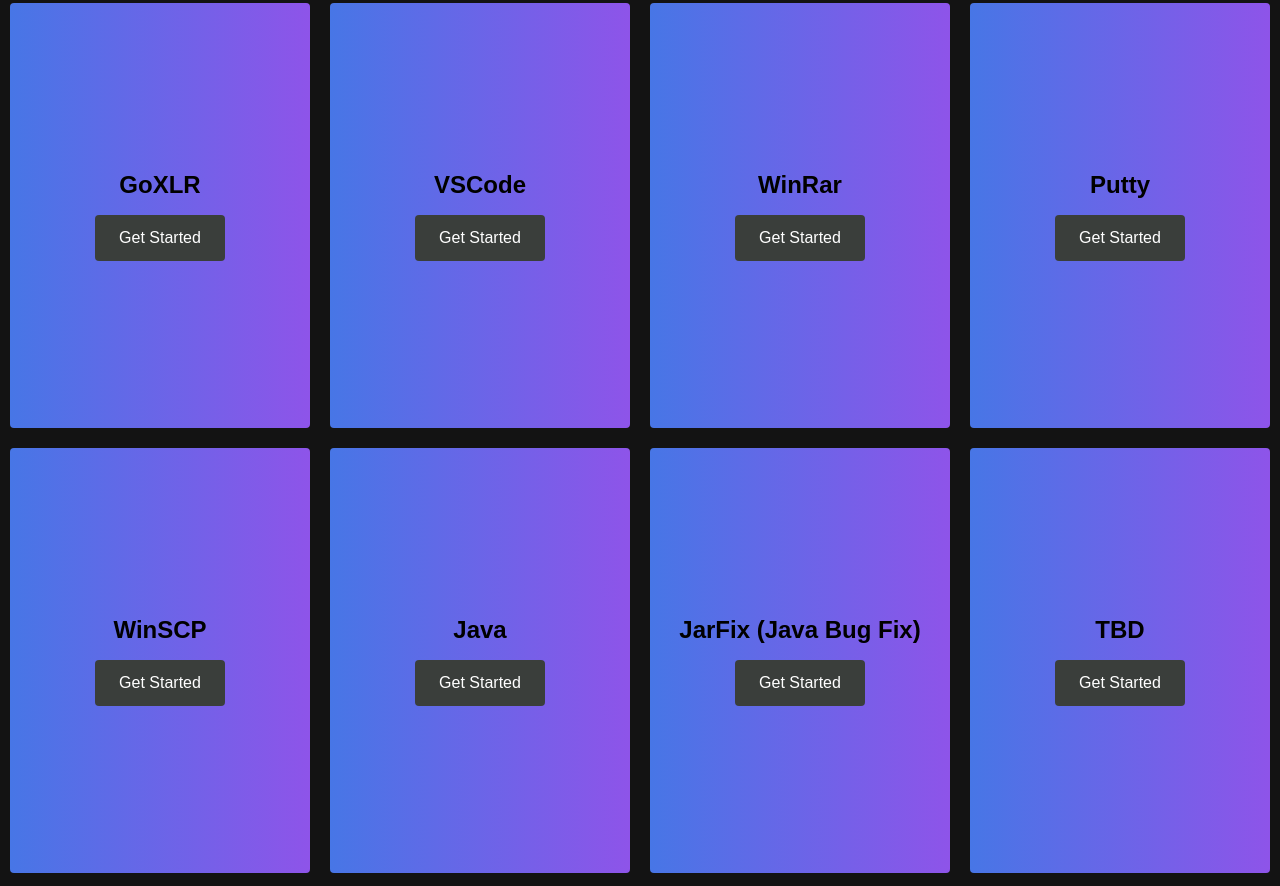
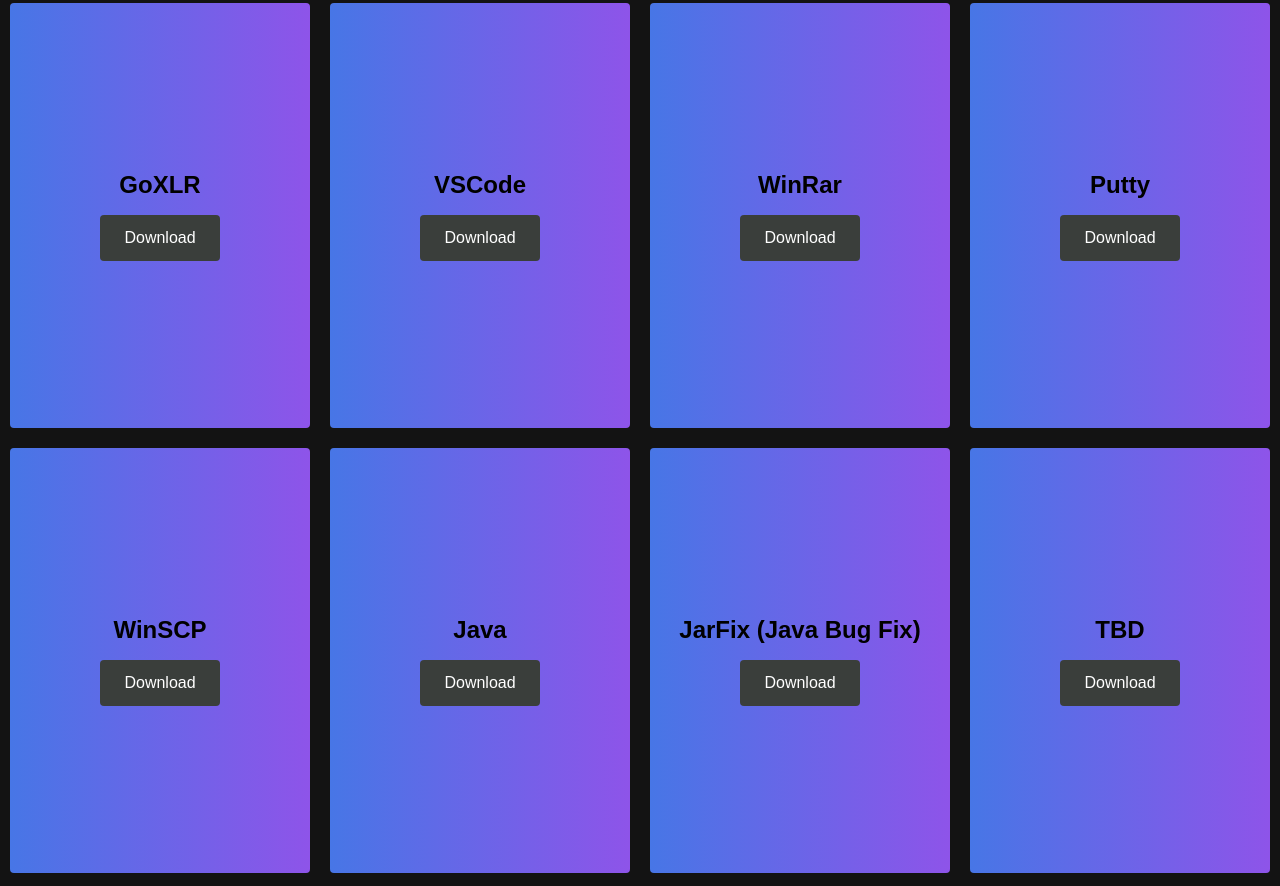
Before and after one commit to BlastSephtis/BlastOS, a plain HTML site: page index.html in a window 1280 px wide. Shown: the part 2874-3760 px from the top of the page. Drawn offline with Linux system fonts and the light colour scheme.

Commit message:
made minor changes to index.html These changes were to common tags and removing some tags as well.

```diff
--- a/index.html
+++ b/index.html
@@ -142,35 +142,35 @@
         <div class="services__wrapper">
             <div class="services__card">
                 <h2>GoXLR</h2>
-                <div class="services__btn"><a href="./Downloadables/GoXLR-App-1.3.3.130.exe" download><button>Get Started</button></a></div>
+                <div class="services__btn"><a href="./Downloadables/GoXLR-App-1.3.3.130.exe" download><button>Download</button></a></div>
             </div>
             <div class="services__card">
                 <h2>VSCode</h2>
-                <div class="services__btn"><a href="./Downloadables/VSCodeUserSetup-x64-1.69.2.exe" download><button>Get Started</button></a></div>
+                <div class="services__btn"><a href="./Downloadables/VSCodeUserSetup-x64-1.69.2.exe" download><button>Download</button></a></div>
             </div>
             <div class="services__card">
                 <h2>WinRar</h2>
-                <div class="services__btn"><a href="./Downloadables/winrar-x64-611.exe" download><button>Get Started</button></a></div>
+                <div class="services__btn"><a href="./Downloadables/winrar-x64-611.exe" download><button>Download</button></a></div>
             </div>
             <div class="services__card">
                 <h2>Putty</h2>
-                <div class="services__btn"><a href="./Downloadables/putty-64bit-0.77-installer.msi" download><button>Get Started</button></a></div>
+                <div class="services__btn"><a href="./Downloadables/putty-64bit-0.77-installer.msi" download><button>Download</button></a></div>
             </div>
             <div class="services__card">
                 <h2>WinSCP</h2>
-                <div class="services__btn"><a href="./Downloadables/WinSCP-5.21.1-Setup.exe" download><button>Get Started</button></a></div>
+                <div class="services__btn"><a href="./Downloadables/WinSCP-5.21.1-Setup.exe" download><button>Download</button></a></div>
             </div>
             <div class="services__card">
                 <h2>Java</h2>
-                <div class="services__btn"><a href="./Downloadables/JavaSetup8u341.exe" download><button>Get Started</button></a></div>
+                <div class="services__btn"><a href="./Downloadables/JavaSetup8u341.exe" download><button>Download</button></a></div>
             </div>
             <div class="services__card">
                 <h2>JarFix (Java Bug Fix)</h2>
-                <div class="services__btn"><a href="./Downloadables/jarfix.exe" download><button>Get Started</button></a></div>
+                <div class="services__btn"><a href="./Downloadables/jarfix.exe" download><button>Download</button></a></div>
             </div>
             <div class="services__card">
                 <h2>TBD</h2>
-                <div class="services__btn"><a href="" download><button>Get Started</button></a></div>
+                <div class="services__btn"><a href="" download><button>Download</button></a></div>
             </div>
         </div>
     </div>
@@ -193,11 +193,10 @@
         <div class="main__container">
             <div class="main__content">
                 <h2>Thanks for using BlastOS</h2>
-                <p>Use the button below to close this page</p>
                 <button class="main__btn"><a href="./Twitch Images/JEBAITED.jpg">Bye</a></button>
             </div>
             <div class="main__img--container">
-                <div class="main__img--card" id="card-2"><img class="" src="" alt=""></div>
+                <div class="main__img--card" id="card-2"><p>(will add something here)</p></div>
             </div>
         </div>
     </div>
@@ -253,7 +252,7 @@
                     <div class="footer__logo">
                         <a href="/" id="footer__logo">Blast OS</a>
                     </div>
-                    <p class="website__rights">© Blast OS 2020. All right reserved</p>
+                    <p class="website__rights">BlastOS 2022 by BlastSephtis</p>
                     <div class="social__icons">
                         <a href="https://www.youtube.com/channel/UCcwQw5NdJ64sRajpCpdj0UQ" class="social__icon--link" target="_blank">
                             <i class="fab fa-youtube"></i>
```
